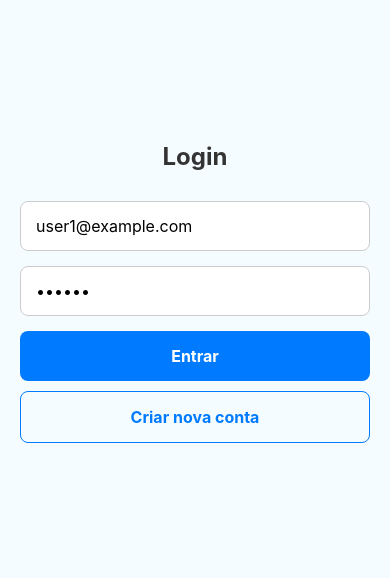
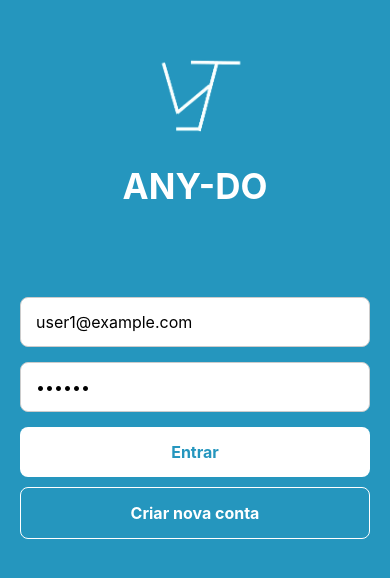
Before and after one commit to lmoura00/ToDoReactWithAdonis, a React Native app: screen / in a window 390 px wide. Shown: the part 130-708 px from the top of the page. Built offline with nearby package versions, Linux system fonts and the light colour scheme.

Commit message:
finalizado

```diff
--- a/src/api.ts
+++ b/src/api.ts
@@ -1 +1 @@
-export const api = "http://10.24.7.67:3333/"
+export const api = "http://10.24.9.191:3333/"
--- a/src/pages/cadastro.tsx
+++ b/src/pages/cadastro.tsx
@@ -1,4 +1,4 @@
-import React, { useState } from 'react';
+import React, { useState } from "react";
 import {
   View,
   TextInput,
@@ -9,27 +9,27 @@ import {
   KeyboardAvoidingView,
   Platform,
   Alert,
-  ActivityIndicator
-} from 'react-native';
-import { api } from '../api';
+  ActivityIndicator,
+} from "react-native";
+import { api } from "../api";
 import Constants from "expo-constants";
 export function CadastroScreen({ navigation }: { navigation: any }) {
   const [formData, setFormData] = useState({
     name: "",
     email: "",
-        password: ""
+    password: "",
   });
   const [loading, setLoading] = useState(false);
 
   const handleRegister = async () => {
     // Basic validation
     if (!formData.name || !formData.email || !formData.password) {
-            Alert.alert('Erro', 'Por favor, preencha todos os campos');
+      Alert.alert("Erro", "Por favor, preencha todos os campos");
       return;
     }
 
     if (formData.password.length < 6) {
-            Alert.alert('Erro', 'A senha deve ter pelo menos 6 caracteres');
+      Alert.alert("Erro", "A senha deve ter pelo menos 6 caracteres");
       return;
     }
 
@@ -37,28 +37,28 @@ export function CadastroScreen({ navigation }: { navigation: any }) {
 
     try {
       const response = await fetch(`${api}user`, {
-                method: 'POST',
+        method: "POST",
         headers: {
-                    'Content-Type': 'application/json',
+          "Content-Type": "application/json",
         },
         body: JSON.stringify({
           name: formData.name,
           email: formData.email,
-                    password: formData.password
+          password: formData.password,
         }),
       });
 
       const data = await response.json();
 
       if (response.ok) {
-                Alert.alert('Sucesso', 'Cadastro realizado com sucesso!');
+        Alert.alert("Sucesso", "Cadastro realizado com sucesso!");
         navigation.goBack();
       } else {
-                Alert.alert('Erro', data.message || 'Erro ao cadastrar');
+        Alert.alert("Erro", data.message || "Erro ao cadastrar");
       }
     } catch (error) {
-            console.error('Error:', error);
-            Alert.alert('Erro', 'Não foi possível conectar ao servidor');
+      console.error("Error:", error);
+      Alert.alert("Erro", "Não foi possível conectar ao servidor");
     } finally {
       setLoading(false);
     }
@@ -70,10 +70,12 @@ export function CadastroScreen({ navigation }: { navigation: any }) {
       style={styles.container}
     >
       <View style={styles.content}>
-                {/* <Image
-                    source={require('../assets/logo.png')}
+        <View style={styles.header}>
+          <Image
+            source={require("../../assets/logo.png")}
             style={styles.logo}
-                /> */}
+          />
+        </View>
 
         <Text style={styles.title}>CADASTRO</Text>
 
@@ -83,7 +85,7 @@ export function CadastroScreen({ navigation }: { navigation: any }) {
             style={styles.input}
             placeholder="Digite seu nome"
             value={formData.name}
-                        onChangeText={(text) => setFormData({...formData, name: text})}
+            onChangeText={(text) => setFormData({ ...formData, name: text })}
           />
         </View>
 
@@ -95,7 +97,7 @@ export function CadastroScreen({ navigation }: { navigation: any }) {
             keyboardType="email-address"
             autoCapitalize="none"
             value={formData.email}
-                        onChangeText={(text) => setFormData({...formData, email: text})}
+            onChangeText={(text) => setFormData({ ...formData, email: text })}
           />
         </View>
 
@@ -106,7 +108,9 @@ export function CadastroScreen({ navigation }: { navigation: any }) {
             placeholder="Digite sua senha"
             secureTextEntry
             value={formData.password}
-                        onChangeText={(text) => setFormData({...formData, password: text})}
+            onChangeText={(text) =>
+              setFormData({ ...formData, password: text })
+            }
           />
         </View>
 
@@ -136,63 +140,86 @@ export function CadastroScreen({ navigation }: { navigation: any }) {
 const styles = StyleSheet.create({
   container: {
     flex: 1,
-        backgroundColor: '#2596be',
+    backgroundColor: "#2596be",
     paddingTop: Constants.statusBarHeight,
+  },
+  header: {
+    flexDirection: "row",
+    justifyContent: "center",
+    alignItems: "center",
+    marginBottom: 20,
+    backgroundColor: "#fff",
+    width: "100%",
+    height: 150,
+    borderBottomLeftRadius: 20,
+    borderBottomRightRadius: 20,
+    shadowColor: "#000",
+    shadowOffset: { width: 0, height: 2 },
+    shadowOpacity: 0.1,
+    shadowRadius: 4,
+    elevation: 5,
+    marginTop: -60,
   },
   content: {
     flex: 1,
-        flexDirection: 'column',
-        paddingHorizontal: 40,
+    flexDirection: "column",
   },
   logo: {
-        width: 100,
-        height: 100,
-        alignSelf: 'center',
-        marginBottom: 20,
+    width: 50,
+    height: 50,
+    marginBottom: -40,
+    borderRadius: 50,
+    borderWidth: 2,
+    borderColor: "#2596be",
+    padding: 5,
+    backgroundColor: "#2596be",
   },
   title: {
     fontSize: 28,
-        fontWeight: 'bold',
-        color: '#fff',
-        textAlign: 'center',
+    fontWeight: "bold",
+    color: "#fff",
+    textAlign: "center",
     marginBottom: 40,
   },
   inputContainer: {
     marginBottom: 20,
+    paddingHorizontal: 15,
   },
   inputLabel: {
     fontSize: 16,
-        color: '#fff',
+    color: "#fff",
     marginBottom: 8,
   },
   input: {
     height: 50,
-        borderColor: '#2596be',
+    borderColor: "#2596be",
     borderWidth: 1,
     borderRadius: 8,
     paddingHorizontal: 15,
-        backgroundColor: '#FFFFFF',
+    backgroundColor: "#FFFFFF",
     fontSize: 16,
   },
   registerButton: {
-        backgroundColor: '#fff',
+    width: "80%",
+    alignSelf: "center",
+    backgroundColor: "#fff",
     padding: 15,
     borderRadius: 8,
-        alignItems: 'center',
+    alignItems: "center",
     marginTop: 30,
   },
   registerButtonText: {
-        color: '#2596be',
+    color: "#2596be",
     fontSize: 18,
-        fontWeight: 'bold',
+    fontWeight: "bold",
   },
   loginLink: {
     marginTop: 20,
-        alignItems: 'center',
+    alignItems: "center",
   },
   loginLinkText: {
-        color: '#fff',
+    color: "#fff",
     fontSize: 16,
-        textDecorationLine: 'underline',
+    textDecorationLine: "underline",
   },
 });
--- a/src/pages/home.tsx
+++ b/src/pages/home.tsx
@@ -11,7 +11,8 @@ import {
   Modal,
   TextInput,
   KeyboardAvoidingView,
-  Platform
+  Platform,
+  Image
 } from "react-native";
 import axios from "axios";
 import { AuthContext } from "../context/user-context";
@@ -135,7 +136,7 @@ export function HomeScreen({ navigation }: { navigation: any }) {
         task.id === taskId ? response.data : task
       ));
     } catch (err) {
-      console.error("Error updating task:", err);
+      console.error("Erro ao atualizar:", err);
       Alert.alert("Erro", "Não foi possível atualizar a tarefa");
     }
   };
@@ -163,9 +164,7 @@ export function HomeScreen({ navigation }: { navigation: any }) {
           <Text style={styles.taskStatus}>
             {item.done ? "✅ Completa" : "🟡 Pendente"}
           </Text>
-          <Text style={styles.taskDate}>
-            {new Date(item.createdAt).toLocaleDateString()}
-          </Text>
+
         </View>
       </View>
 
@@ -192,7 +191,7 @@ export function HomeScreen({ navigation }: { navigation: any }) {
   if (loading) {
     return (
       <View style={styles.centerContainer}>
-        <ActivityIndicator size="large" color="#007BFF" />
+        <ActivityIndicator size="large" color="#" />
       </View>
     );
   }
@@ -211,10 +210,14 @@ export function HomeScreen({ navigation }: { navigation: any }) {
   return (
     <View style={styles.container}>
       <View style={styles.header}>
-        <Text style={styles.title}>Bem vindo(a), {user?.name}</Text>
-        <TouchableOpacity onPress={logout}>
+        <Image source={require("../../assets/logo.png")} style={styles.logo}/>
+        <TouchableOpacity onPress={logout} style={{ position: 'absolute', right: 30, top: 90 }}>
           <Text style={styles.logoutText}>Sair</Text>
         </TouchableOpacity>
+      </View>
+
+       <View style={styles.header1}>
+        <Text style={styles.title}>Bem vindo(a), {user?.name}</Text>
       </View>
 
       <FlatList
@@ -226,7 +229,7 @@ export function HomeScreen({ navigation }: { navigation: any }) {
           <RefreshControl
             refreshing={refreshing}
             onRefresh={onRefresh}
-            colors={["#007BFF"]}
+            colors={["#2596be"]}
           />
         }
         ListEmptyComponent={
@@ -260,6 +263,7 @@ export function HomeScreen({ navigation }: { navigation: any }) {
               style={styles.input}
               placeholder="Titulo da Tarefa"
               value={newTask.title}
+              placeholderTextColor={"#2596be"}
               onChangeText={(text) => setNewTask({...newTask, title: text})}
             />
 
@@ -267,6 +271,7 @@ export function HomeScreen({ navigation }: { navigation: any }) {
               style={[styles.input, styles.descriptionInput]}
               placeholder="Descricao da Tarefa (opcional)"
               multiline
+              placeholderTextColor={"#2596be"}
               numberOfLines={4}
               value={newTask.description}
               onChangeText={(text) => setNewTask({...newTask, description: text})}
@@ -301,8 +306,8 @@ const styles = StyleSheet.create({
   container: {
     flex: 1,
     paddingTop: Constants.statusBarHeight,
-    backgroundColor: "#F5FCFF",
-    padding: 16,
+    backgroundColor: "#2596be",
+
   },
   centerContainer: {
     flex: 1,
@@ -312,20 +317,51 @@ const styles = StyleSheet.create({
   },
   header: {
     flexDirection: "row",
+    justifyContent: "center",
+    alignItems: "center",
+    marginBottom: 20,
+    backgroundColor: "#fff",
+    width: "100%",
+    height: 150,
+    borderBottomLeftRadius: 20,
+    borderBottomRightRadius: 20,
+    shadowColor: "#000",
+    shadowOffset: { width: 0, height: 2 },
+    shadowOpacity: 0.1,
+    shadowRadius: 4,
+    elevation: 5,
+    marginTop: -60
+  },
+  logo: {
+    width: 50,
+    height: 50,
+    marginBottom: -40,
+    borderRadius: 50,
+    borderWidth: 2,
+    borderColor: "#2596be",
+    padding: 5,
+    backgroundColor:"#2596be"
+  },
+    header1: {
+    flexDirection: "row",
     justifyContent: "space-between",
     alignItems: "center",
     marginBottom: 20,
+    paddingHorizontal: 20,
   },
   title: {
     fontSize: 20,
     fontWeight: "bold",
+    color: "#fff",
   },
   logoutText: {
     color: "#FF3B30",
     fontWeight: "600",
+    fontSize: 18,
   },
   listContainer: {
     paddingBottom: 20,
+    paddingHorizontal: 10,
   },
   taskItem: {
     backgroundColor: "#FFFFFF",
@@ -343,7 +379,7 @@ const styles = StyleSheet.create({
   taskItemCompleted: {
     opacity: 0.7,
     borderLeftWidth: 4,
-    borderLeftColor: "#4CAF50",
+    borderLeftColor: "rgb(43, 188, 240)",
   },
   taskContent: {
     flex: 1,
@@ -365,7 +401,7 @@ const styles = StyleSheet.create({
   },
   taskStatus: {
     fontSize: 14,
-    color: "#007BFF",
+    color: "#2596be",
   },
   taskDate: {
     fontSize: 12,
@@ -395,7 +431,7 @@ const styles = StyleSheet.create({
     fontWeight: 'bold',
   },
   button: {
-    backgroundColor: "#007BFF",
+    backgroundColor: "#2596be",
     padding: 12,
     borderRadius: 5,
     alignItems: "center",
@@ -419,7 +455,7 @@ const styles = StyleSheet.create({
     marginVertical: 20,
   },
   addButton: {
-    backgroundColor: "#007BFF",
+    backgroundColor: "#fff",
     padding: 15,
     borderRadius: 50,
     alignItems: "center",
@@ -435,7 +471,7 @@ const styles = StyleSheet.create({
     elevation: 5,
   },
   addButtonText: {
-    color: "#FFFFFF",
+    color: "#2596be",
     fontSize: 30,
     fontWeight: "bold",
   },
@@ -463,16 +499,19 @@ const styles = StyleSheet.create({
     fontWeight: 'bold',
     marginBottom: 20,
     textAlign: 'center',
+    color: '#2596be',
   },
   input: {
     borderWidth: 1,
-    borderColor: '#ccc',
+    borderColor: '#2596be',
     borderRadius: 5,
     padding: 10,
     marginBottom: 15,
+
   },
   descriptionInput: {
     height: 100,
+    color:"#2596be",
     textAlignVertical: 'top',
   },
   modalButtons: {
@@ -489,7 +528,7 @@ const styles = StyleSheet.create({
     backgroundColor: '#ccc',
   },
   addButtonModal: {
-    backgroundColor: '#007BFF',
+    backgroundColor: '#2596be',
   },
   modalButtonText: {
     color: 'white',
--- a/src/pages/login.tsx
+++ b/src/pages/login.tsx
@@ -8,7 +8,8 @@ import {
   Text,
   Alert,
   KeyboardAvoidingView,
-  Platform
+  Platform,
+  Image
 } from 'react-native';
 import { useAuth } from '../hooks/use-user';
 import axios from 'axios';
@@ -38,7 +39,8 @@ export function LoginScreen({ navigation }: { navigation: any }) {
             style={styles.container}
         >
             <View style={styles.innerContainer}>
-                <Text style={styles.title}>Login</Text>
+                <Image source={require("../../assets/logo.png")} style={styles.logo}/>
+                <Text style={styles.title}>ANY-DO</Text>
 
                 <TextInput
                     style={styles.input}
@@ -58,7 +60,7 @@ export function LoginScreen({ navigation }: { navigation: any }) {
 
                 {isLoading ? (
                     <View style={styles.loadingContainer}>
-                        <ActivityIndicator size="large" color="#007BFF" />
+                        <ActivityIndicator size="large" color="#fff" />
                     </View>
                 ) : (
                     <>
@@ -89,7 +91,13 @@ export function LoginScreen({ navigation }: { navigation: any }) {
 const styles = StyleSheet.create({
     container: {
         flex: 1,
-        backgroundColor: '#F5FCFF',
+        backgroundColor: '#2596be',
+    },
+    logo:{
+        width: 100,
+        height: 100,
+        alignSelf: 'center',
+        marginBottom: 20,
     },
     innerContainer: {
         flex: 1,
@@ -97,11 +105,11 @@ const styles = StyleSheet.create({
         padding: 20,
     },
     title: {
-        fontSize: 24,
+        fontSize: 35,
         fontWeight: 'bold',
-        marginBottom: 30,
+        marginBottom: 90,
         textAlign: 'center',
-        color: '#333',
+        color: '#fff',
     },
     input: {
         height: 50,
@@ -114,7 +122,7 @@ const styles = StyleSheet.create({
         fontSize: 16,
     },
     loginButton: {
-        backgroundColor: '#007BFF',
+        backgroundColor: '#fff',
         padding: 15,
         borderRadius: 8,
         alignItems: 'center',
@@ -125,15 +133,15 @@ const styles = StyleSheet.create({
         borderRadius: 8,
         alignItems: 'center',
         borderWidth: 1,
-        borderColor: '#007BFF',
+        borderColor: '#fff',
     },
     buttonText: {
-        color: '#FFFFFF',
+        color: '#2596be',
         fontSize: 16,
         fontWeight: 'bold',
     },
     registerButtonText: {
-        color: '#007BFF',
+        color: '#fff',
         fontSize: 16,
         fontWeight: 'bold',
     },
```
Also changed, not shown: assets/logo.png (added). Lines whose indentation alone changed are shown as unchanged.
